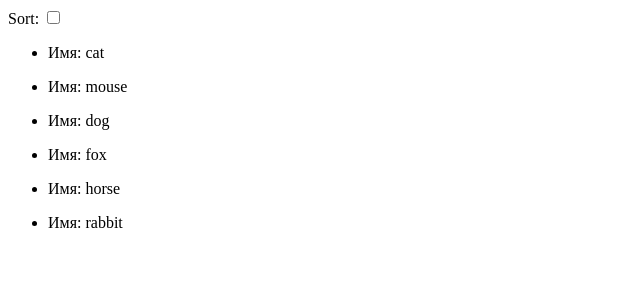
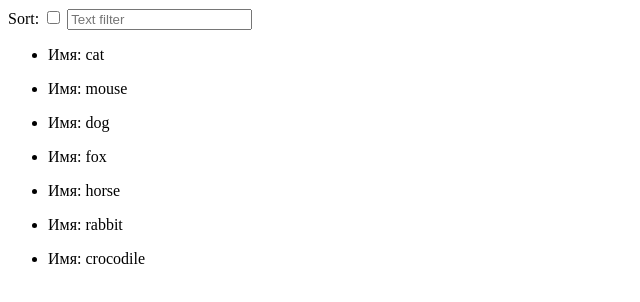
Before and after one commit to oksemonenko/angularJS, a website: page index.html in a window 1280 px wide. Shown: the whole page, without its empty margins (0-640 px from the left). Drawn offline with Linux system fonts and the light colour scheme.

Commit message:
Добавлена фильтрация по имени элемента

```diff
--- a/index.html
+++ b/index.html
@@ -5,11 +5,13 @@
 </head>
 <body>
 <div ng-controller="itemController">
+  <div class="sort-1">
     <label>Sort:
       <input type="checkbox" id="filter" ng-model="item" ng-change="check()">
     </label>
+    <input type="text" ng-model="name" placeholder="Text filter">
     <ul>
-    <li ng-repeat="item in items | orderBy:sortparam">
+      <li ng-repeat="item in items | orderBy:sortparam | filter:{name}">
         <p>Имя: {{item.name}}</p>
         <!--<p>Свойства: {{item.flags[0]}}</p>-->
         <!--<p ng-bind="item.flags[0]"></p>-->
@@ -18,6 +20,7 @@
         <!--<p ng-bind="item.flags[3]"></p>-->
       </li>
     </ul>
+  </div>
 </div>
 <!--<div ng-controller="itemController">-->
   <!--<p style="color: red">Название: {{item.name}}</p>-->
--- a/js/controllers/itemController.js
+++ b/js/controllers/itemController.js
@@ -32,6 +32,10 @@ myApp.controller('itemController', function($scope) {
 		{
 			name: "rabbit",
 			flags: ["flower", "heart", "sun", "flash"]
+		},
+		{
+			name: "crocodile",
+			flags: ["flower", "heart", "sun", "flash"]
 		}
 	];
 	//
```
Lines whose indentation alone changed are shown as unchanged.
